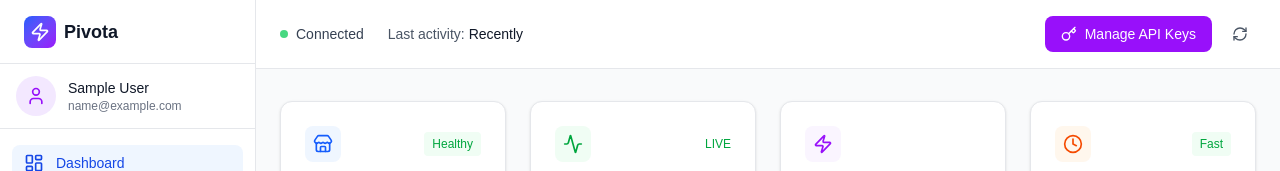
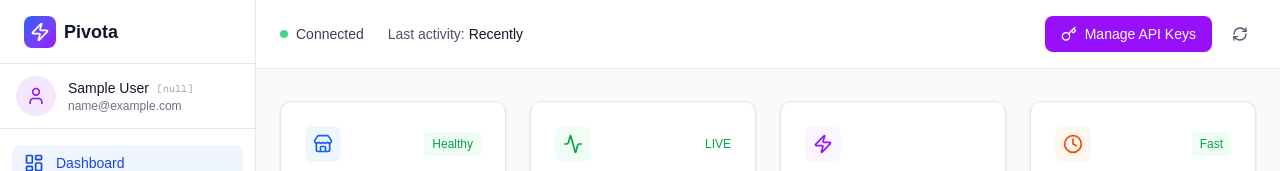
Before and after one commit to pengxu9-rgb/pivota-agents-portal, a Next.js app: page /dashboard in a window 1280 px wide. Shown: the top 171 px of the page. Built offline with nearby package versions, Linux system fonts and the light colour scheme; no server answers; sample sign-in values are in the browser's storage.

Commit message:
Add debug display for agentType value

```diff
--- a/components/Navigation.tsx
+++ b/components/Navigation.tsx
@@ -164,6 +164,10 @@ export default function Navigation() {
                       ⭐ PRO
                     </span>
                   )}
+                  {/* DEBUG: Show agentType value */}
+                  <span className="text-[10px] text-gray-400 font-mono">
+                    [{agentType || 'null'}]
+                  </span>
                 </div>
                 <p className="text-xs text-gray-500 truncate">{user.email}</p>
               </div>
```
